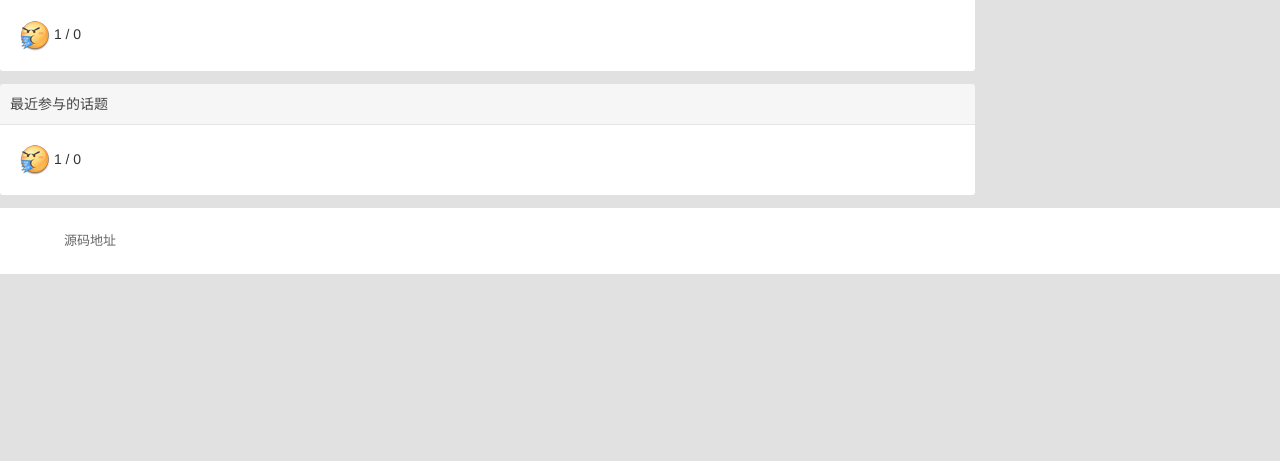
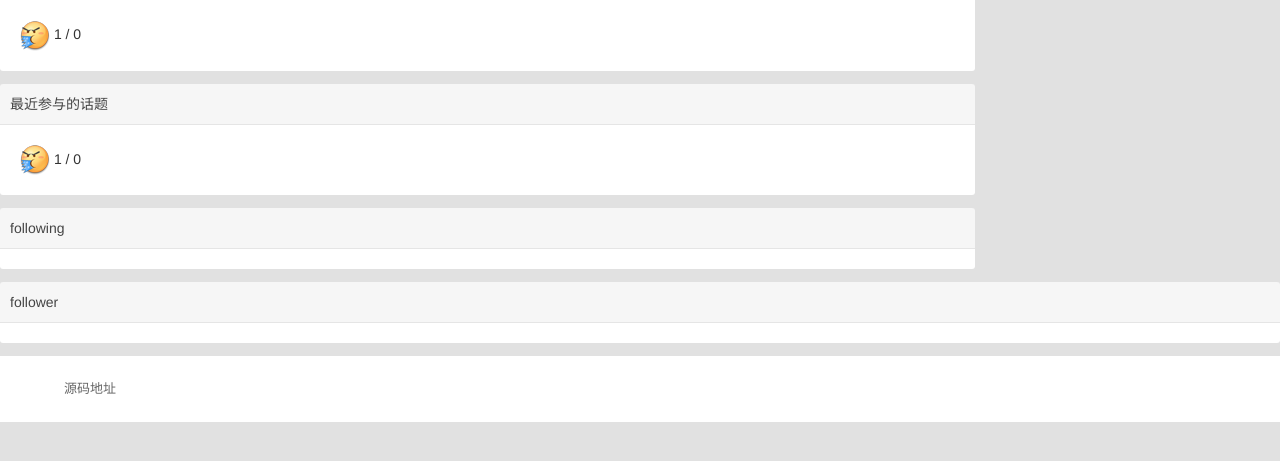
Before and after one commit to bgmnbear/flask-bbs, a Flask app: page /user/follow in a window 1280 px wide. Shown: the part 214-675 px from the top of the page. Run offline with Flask 2, Linux system fonts and the light colour scheme; the visitor is signed in with stand-in values (Sample User, id 1); a database or web service that is not in the repository returns one stand-in record (values such as "Sample title").

Commit message:
Add following and follower page

```diff
--- a/routes/user.py
+++ b/routes/user.py
@@ -19,7 +19,14 @@ def user(username):
         ots_ids = [r.topic_id for r in rs]
         ots_id = sorted(set(ots_ids), key=ots_ids.index)
         ots = [Topic.find_by(id=i) for i in ots_id]
-        return render_template("user.html", user=u, ts=ts, ots=ots)
+
+        f = Follow.find_by(user_id=u.id)
+
+        following = [User.find_by(id=id)for id in f.following_id]
+        follower = [User.find_by(id=id)for id in f.follower_id]
+        print('following', following)
+
+        return render_template("user.html", user=u, ts=ts, ots=ots, following=following, follower=follower)
     else:
         abort(404)
 
--- a/templates/user.html
+++ b/templates/user.html
@@ -87,11 +87,62 @@
                 </div>
             </div>
         </div>
+
+        <div class="panel">
+            <div class="header">
+                <span class="col_fade">following</span>
+            </div>
+            <div class="inner post">
+                <div class="topic_list">
+                    {% if following is not none %}
+                        {% for f in following %}
+                            <div class="cell">
+                                <div class="topic_title_wrapper">
+
+                                    <a class="user_avatar pull-left">
+                                        <img src="{{ f.user_image }}" title="{{ f.username }}"/>
+                                    </a>
+
+                                    <a href="{{ url_for('user.user', username=f.username) }}">{{ f.username }}</a>
+
+                                </div>
+                            </div>
+                        {% endfor %}
+                    {% endif %}
+                </div>
+            </div>
+        </div>
+    </div>
+
+    <div class="panel">
+        <div class="header">
+            <span class="col_fade">follower</span>
+        </div>
+        <div class="inner post">
+            <div class="topic_list">
+                {% if follower is not none %}
+                    {% for f in follower %}
+                        <div class="cell">
+                            <div class="topic_title_wrapper">
+
+                                <a class="user_avatar pull-left">
+                                    <img src="{{ f.user_image }}" title="{{ f.username }}"/>
+                                </a>
+
+                                <a href="{{ url_for('user.user', username=f.username) }}">{{ f.username }}</a>
+
+                            </div>
+                        </div>
+                    {% endfor %}
+                {% endif %}
+            </div>
+        </div>
+    </div>
     </div>
     <script>
         $('#follow').on('click', function () {
             $(this).button('complete')
-            let href=$('#follow_href').attr('href')
+            let href = $('#follow_href').attr('href')
             jQuery.get(href)
         })
     </script>
```
